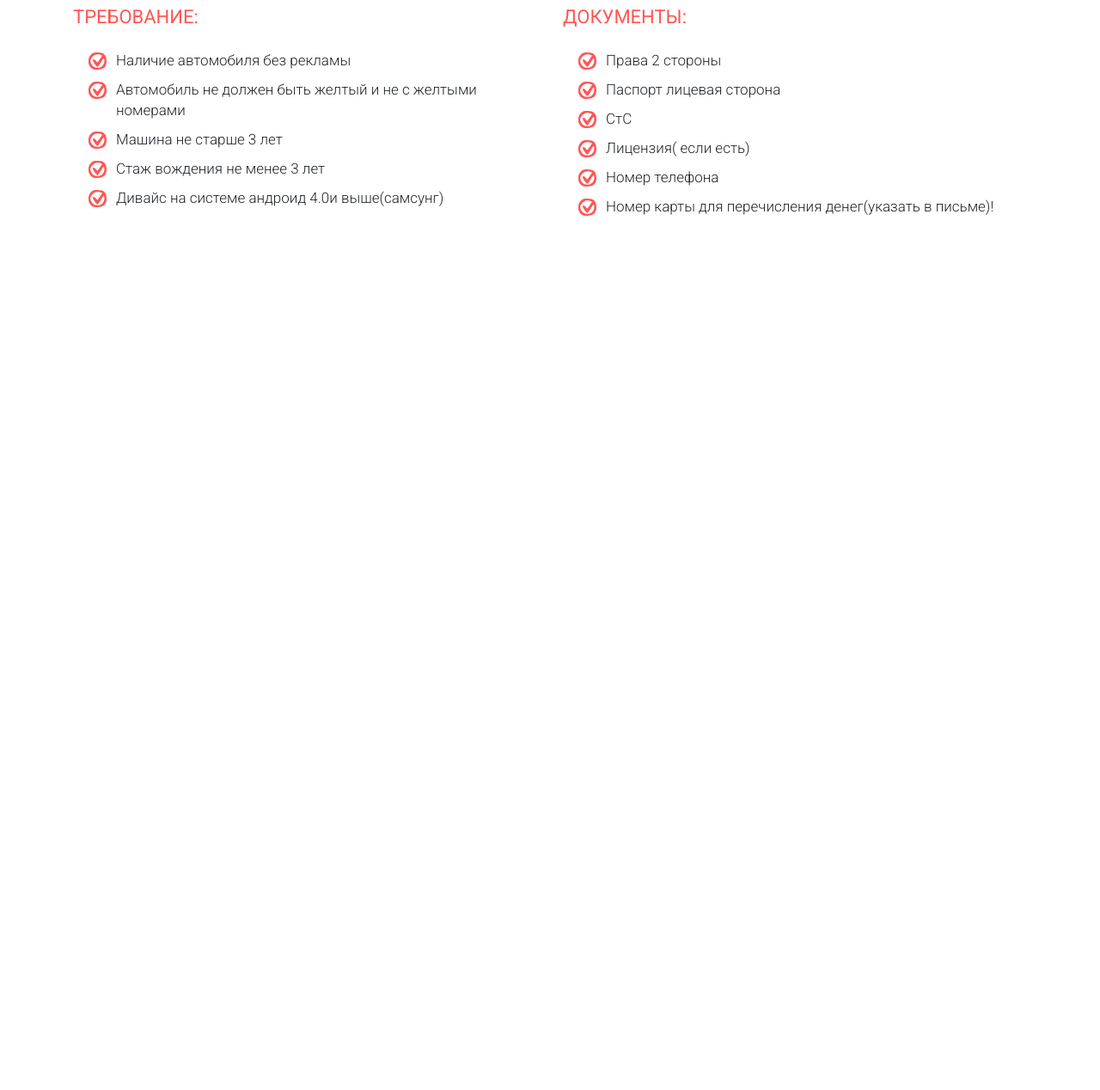
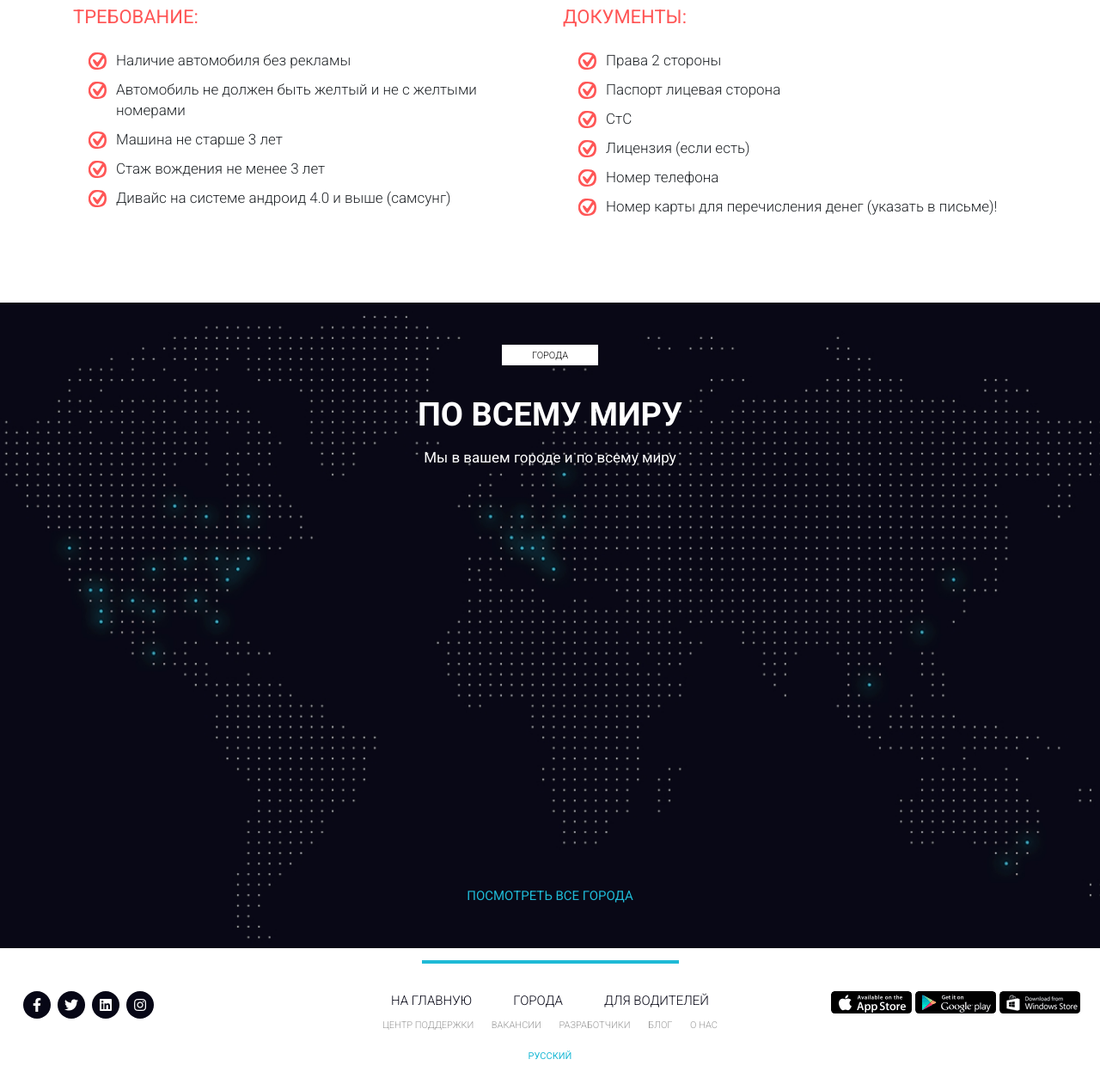
Before and after one commit to BelikovAV/SomeFrontendProjects, a plain HTML site: page Project_2/src/index.html in a window 1280 px wide. Shown: the part 4248-5516 px from the top of the page at 86% size. Before the commit the page ends 4600 px from the top, so only its background shows below. Drawn offline with Linux system fonts and the light colour scheme.

Commit message:
Finish footer

```diff
--- a/Project_2/src/index.html
+++ b/Project_2/src/index.html
@@ -8,6 +8,7 @@
     <link href="https://fonts.googleapis.com/css?family=Roboto:300,400,700&amp;subset=cyrillic-ext" rel="stylesheet">
     <link rel="stylesheet" href="css/bootstrap-reboot.min.css">
     <link rel="stylesheet" href="css/bootstrap-grid.min.css">
+    <link rel="stylesheet" href="https://use.fontawesome.com/releases/v5.8.2/css/all.css" integrity="sha384-oS3vJWv+0UjzBfQzYUhtDYW+Pj2yciDJxpsK1OYPAYjqT085Qq/1cq5FLXAZQ7Ay" crossorigin="anonymous">
     <link rel="stylesheet" href="css/style.min.css">
 </head>
 <body>
@@ -277,7 +278,7 @@
                             <li>Автомобиль не должен быть желтый и не с желтыми номерами</li>
                             <li>Машина не старше 3 лет</li>
                             <li>Стаж вождения не менее 3 лет</li>
-                            <li>Дивайс на системе андроид 4.0и выше(самсунг)</li>
+                            <li>Дивайс на системе андроид 4.0 и выше (самсунг)</li>
                         </ul>
                     </div>
                 </div>
@@ -288,14 +289,76 @@
                             <li>Права 2 стороны</li>
                             <li>Паспорт лицевая сторона</li>
                             <li>СтС</li>
-                            <li>Лицензия( если есть)</li>
+                            <li>Лицензия (если есть)</li>
                             <li>Номер телефона</li>
-                            <li>Номер карты для перечисления денег(указать в письме)!</li>
+                            <li>Номер карты для перечисления денег (указать в письме)!</li>
                         </ul>
                     </div>
                 </div>
             </div>
         </div>
     </section>
+
+    <section class="map">
+        <div class="container">
+            <div class="label">города</div>
+            <div class="title">По всему миру</div>
+            <div class="subtitle">Мы в вашем городе и по всему миру</div>
+            <div class="descr"><a href="#">посмотреть все города</a></div>
+        </div>
+    </section>
+
+    <footer>
+        <div class="footer_divider"></div>
+        <div class="footer_wrapper">
+            <div>
+                <div class="footer_social">
+                    <a href="#" class="footer_social_item">
+                        <i class="fab fa-facebook-f"></i>
+                    </a>
+                    <a href="#" class="footer_social_item">
+                        <i class="fab fa-twitter"></i>
+                    </a>
+                    <a href="#" class="footer_social_item">
+                        <i class="fab fa-linkedin"></i>
+                    </a>
+                    <a href="#" class="footer_social_item">
+                        <i class="fab fa-instagram"></i>
+                    </a>
+                </div>
+            </div>
+            <div>
+                <div class="footer_links">
+                    <div class="footer_links_main">
+                        <a href="#">на главную</a>
+                        <a href="#">города</a>
+                        <a href="#">для водителей</a>
+                    </div>
+                    <div class="footer_links_sub">
+                        <a href="#">центр поддержки</a>
+                        <a href="#">вакансии</a>
+                        <a href="#">разработчики</a>
+                        <a href="#">блог</a>
+                        <a href="#">о нас</a>
+                    </div>
+                    <a href="#" class="footer_links_lang">Русский</a>
+                </div>
+            </div>
+            <div>
+                <div class="footer_mobile">
+                    <a href="#">
+                        <img src="img/app_store.png" alt="App Store">
+                    </a>
+                    <a href="#">
+                        <img src="img/google_play.png" alt="Google play">
+                    </a>
+                    <a href="#">
+                        <img src="img/windows_store.png" alt="Windows store">
+                    </a>
+                </div>
+            </div>
+        </div>
+    </footer>
+
 </body>
 </html>
--- a/Project_2/src/sass/style.sass
+++ b/Project_2/src/sass/style.sass
@@ -352,3 +352,91 @@ nav
 			li
 				&:before
 					background: url(../icons/check_red.svg) center center/cover no-repeat
+.map
+	min-height: 717px
+	padding: 49px 0
+	background: url("../img/bg/map.jpg") center center/cover no-repeat
+	.label
+		background-color: #fff
+		color: black
+	.title
+		color: #fff
+	.subtitle
+		color: #fff
+		font-size: 17px
+		font-weight: 400
+	.descr
+		margin: 0 auto
+		margin-top: 486px
+		a
+			display: block
+			color: #1fbad6
+			font-size: 15px
+			font-weight: 400
+			text-transform: uppercase
+			text-align: center
+footer
+	padding: 14px 23px 31px 23px
+.footer
+	&_divider
+		width: 299px
+		height: 4px
+		background-color: #1fbad6
+		margin: 0 auto
+	&_wrapper
+		display: flex
+		justify-content: space-between
+		align-items: flex-start
+		padding-top: 32px
+	&_wrapper > div
+		width: 33%
+		&:nth-child(3)
+			display: flex
+			justify-content: flex-end
+	&_social
+		width: 160px
+		display: flex
+		justify-content: space-between
+		&_item
+			display: flex
+			justify-content: center
+			align-items: center
+			margin: 0 4px
+			width: 32px
+			height: 32px
+			background-color: #070716
+			border-radius: 100%
+			i
+				color: #fff
+	&_links
+		width: 390px
+		margin: 0 auto
+		&_main
+			display: flex
+			justify-content: space-between
+			padding: 0 10px
+			a
+				color: #070716
+				font-size: 15px
+				font-weight: 300
+				text-transform: uppercase
+		&_sub
+			display: flex
+			justify-content: space-between
+			margin-top: 10px
+			a
+				color: #999999
+				font-size: 11px
+				font-weight: 300
+				text-transform: uppercase
+		&_lang
+			display: block
+			margin: 0 auto
+			color: #1fbad6
+			font-size: 11px
+			font-weight: 400
+			margin-top: 19px
+			text-transform: uppercase
+			text-align: center
+
+	&_mobile
```
Also changed, not shown: Project_2/src/css/style.min.css, Project_2/src/img/app_store.png (added), Project_2/src/img/google_play.png (added), Project_2/src/img/main_bg.jpg (deleted), Project_2/src/img/map.jpg (deleted), Project_2/src/img/mobile_app.png (deleted), Project_2/src/img/mobile_screen_1.jpg (deleted), Project_2/src/img/mobile_screen_2.jpg (deleted), Project_2/src/img/mobile_screen_3.jpg (deleted), Project_2/src/img/mobile_screen_4.jpg (deleted), Project_2/src/img/mobile_screen_5.jpg (deleted), Project_2/src/img/mobile_screen_6.jpg (deleted), Project_2/src/img/windows_store.png (added), 1 other file.
